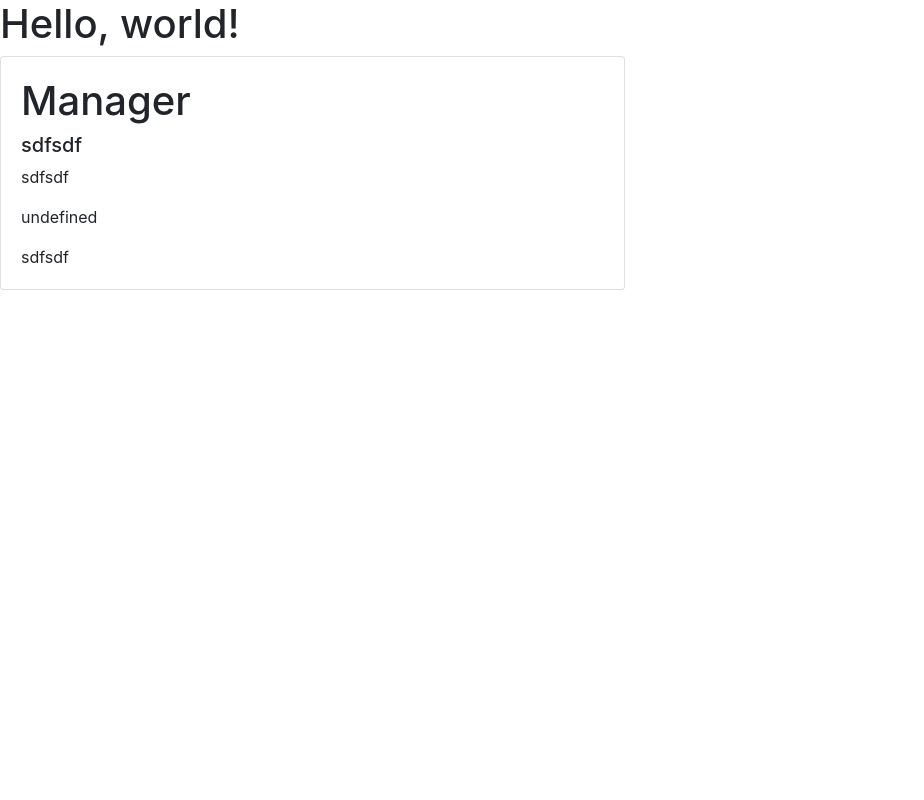
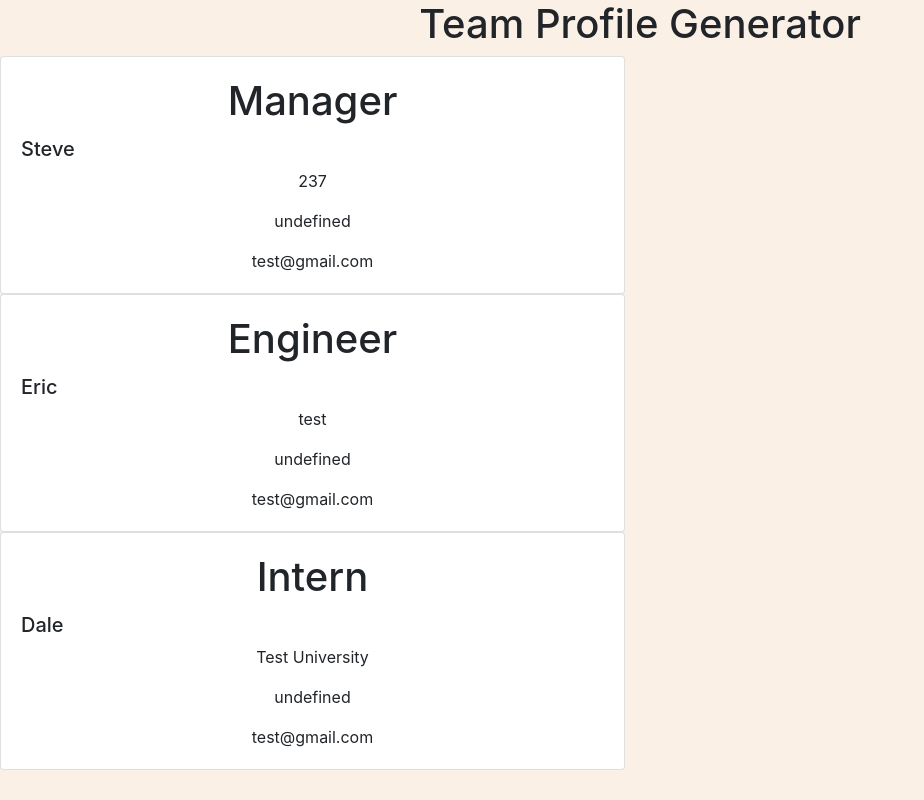
Before and after one commit to CNRBanks/Team-Profile-Generator, a website: page teamProfiles.html in a window 1280 px wide. Shown: the whole page, without its empty margins (0-924 px from the left). Drawn offline with nearby package versions, Linux system fonts and the light colour scheme.

Commit message:
finalized readme, cleaned up some commented out code

```diff
--- a/style.css
+++ /dev/null
@@ -1,10 +0,0 @@
-body {
-  background-color: lightblue;
-}
-
-p {
-  color: brown;
-}
-card {
-  margin: 0px;
-}
--- a/teamProfiles.html
+++ b/teamProfiles.html
@@ -9,20 +9,60 @@
       <!-- Bootstrap CSS -->
       <link rel="stylesheet" href="https://cdn.jsdelivr.net/npm/bootstrap@4.0.0/dist/css/bootstrap.min.css" integrity="sha384-Gn5384xqQ1aoWXA+058RXPxPg6fy4IWvTNh0E263XmFcJlSAwiGgFAW/dAiS6JXm" crossorigin="anonymous">
 
-      <title>Hello, world!</title>
+      <title>Team Profile Generator</title>
+      <style>
+body {
+  background-color: linen;
+}
+
+h1 {
+  text-align: center;
+}
+
+p {
+  text-align:center;
+}
+</style>
+
     </head>
     <body>
-      <h1>Hello, world!</h1>
+    <h1 style="text-align:center;">Team Profile Generator</h1>
 
     <div class="row">
     <div class="col-sm-6">
       <div class="card">
         <div class="card-body">
-        <h1 class"card-title"> Manager </h1>
-          <h5 class="card-text">sdfsdf</h5>
-          <p class="card-text">sdfsdf</p>
+        <h1 class="card-title"> Manager </h1>
+          <h5 class="card-text">Steve</h5>
+          <p class="card-text">237</p>
           <p class="card-text">undefined</a>
-          <p class="card-text">sdfsdf</a>
+          <p class="card-text">test@gmail.com</a>
+        </div>
+      </div>
+    </div>
+  </div>
+    <div class="row">
+    <div class="col-sm-6">
+      <div class="card">
+        <div class="card-body">
+        <h1 class="card-title"> Engineer </h1>
+          <h5 class="card-texte">Eric</h5>
+          <p class="card-text">test</p>
+          <p class="card-text">undefined</a>
+          <p class="card-text">test@gmail.com</a>
+        </div>
+      </div>
+    </div>
+  </div>
+    <div class="row">
+    <div class="col-sm-6">
+      <div class="card">
+        <div class="card-body">
+        <h1 class="card-title"> Intern </h1>
+          <h5 class="card-text">Dale</h5>
+          <p class="card-text">Test University</p>
+          <p class="card-text">undefined</a>
+          <p class="card-text">test@gmail.com</a>
         </div>
       </div>
     </div>
```
Also changed, not shown: src/createTeam.js (+19 -21 lines), tests/Employee.test.js (+1 -5 lines), tests/Engineer.test.js (+1 -6 lines), tests/Intern.test.js (+1 -6 lines), tests/Manager.test.js (+1 -6 lines), README.md, src/Images/preview.png (added).
